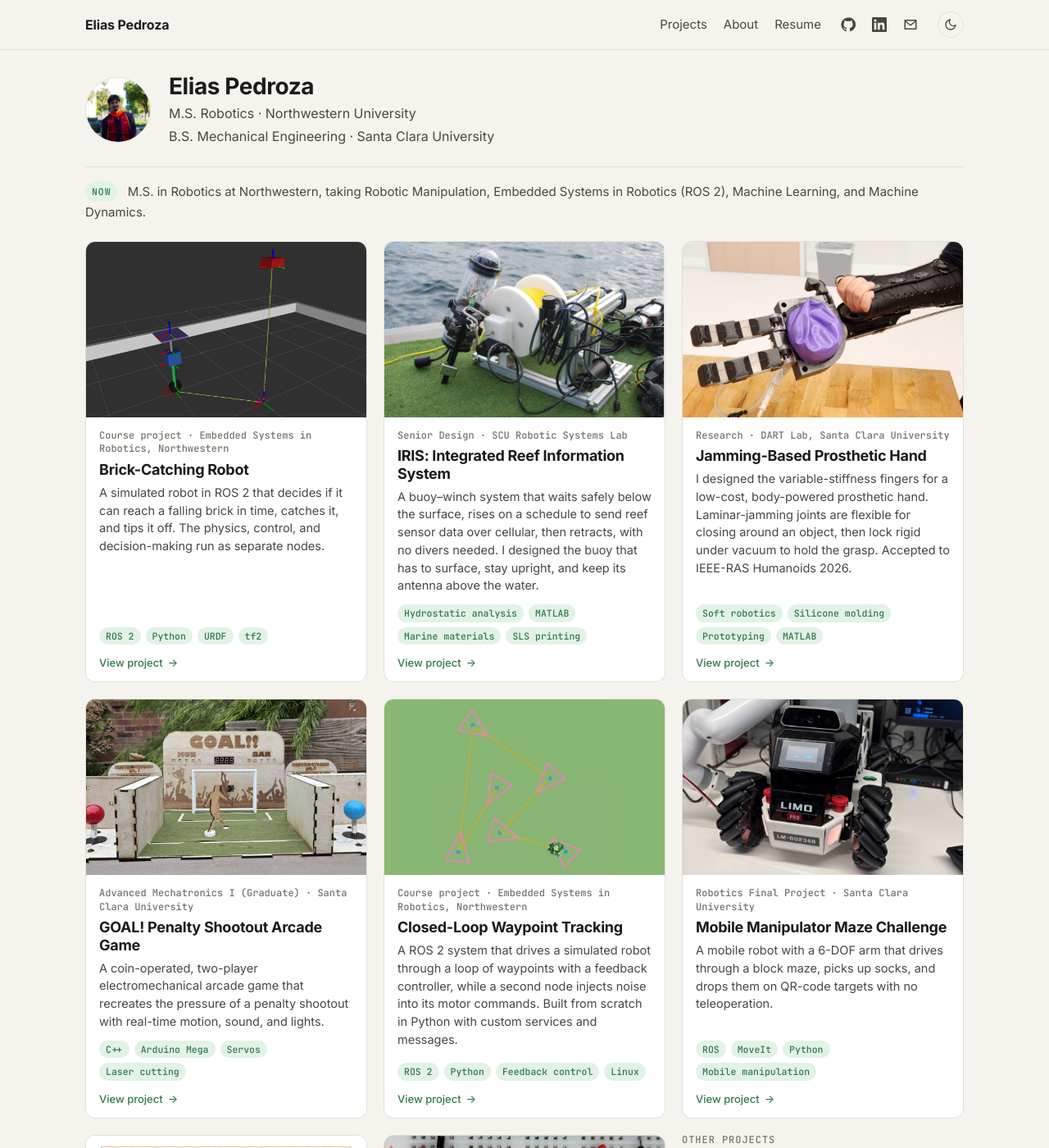
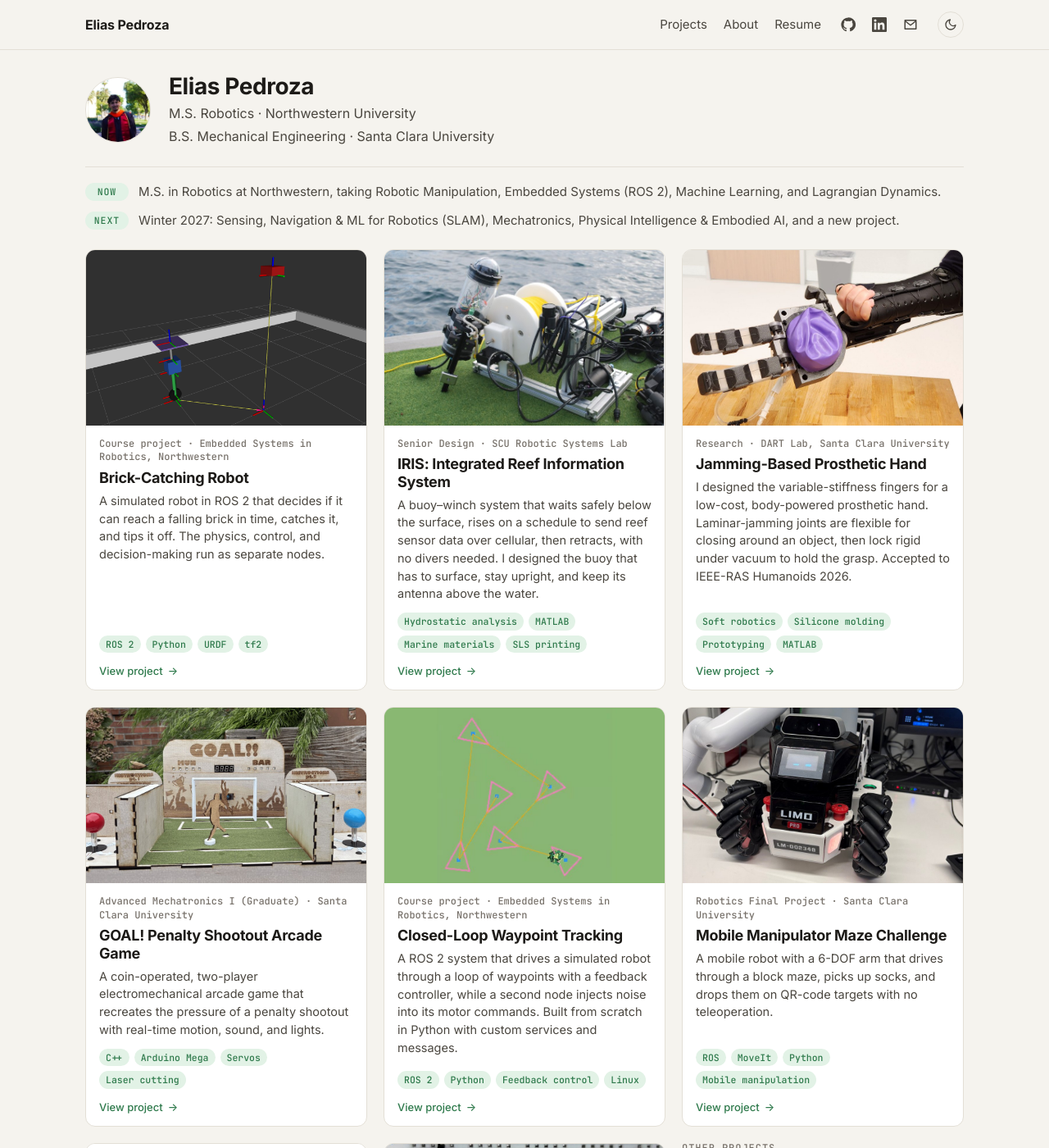
Before and after one commit to eliasrpedroza/eliasrpedroza.github.io, a Jekyll site: the page built from index.html, in a window 1280 px wide and 1400 px high. Shown: the whole window at 82% size. Built offline with Jekyll 4.4.1, drawn with Linux system fonts in a browser that asks for light colours.

Commit message:
Add Next quarter line

```diff
--- a/assets/css/style.css
+++ b/assets/css/style.css
@@ -136,9 +136,11 @@ h1, h2, h3 { line-height: 1.2; letter-spacing: -0.015em; }
 
 /* "Now" line above the project grid */
 .now-note { margin: 0 0 22px; padding-top: 18px; border-top: 1px solid var(--line); color: var(--ink-2); font-size: 15px; }
+/* A second line (e.g. "Next") sits right under the first, sharing its top rule */
+.now-note + .now-note { margin-top: -12px; padding-top: 0; border-top: 0; }
 .now-note a { color: var(--accent); text-decoration: none; font-weight: 500; }
 .now-note a:hover { text-decoration: underline; }
-.now-label { font: 500 11.5px/1 var(--mono); text-transform: uppercase; letter-spacing: .08em; color: var(--accent); background: var(--accent-soft); padding: 5px 8px; border-radius: 999px; margin-right: 8px; vertical-align: 1px; }
+.now-label { font: 500 11.5px/1 var(--mono); text-transform: uppercase; letter-spacing: .08em; color: var(--accent); background: var(--accent-soft); padding: 5px 8px; border-radius: 999px; margin-right: 8px; vertical-align: 1px; display: inline-block; min-width: 4.6em; text-align: center; }
 
 .tags { list-style: none; padding: 0; margin: 0; display: flex; flex-wrap: wrap; gap: 6px; }
 .tags li {
--- a/index.html
+++ b/index.html
@@ -11,7 +11,8 @@ layout: default
 </section>
 
 <section id="projects" class="wrap">
-  <p class="now-note"><span class="now-label">Now</span> M.S. in Robotics at Northwestern, taking Robotic Manipulation, Embedded Systems in Robotics (ROS 2), Machine Learning, and Machine Dynamics.</p>
+  <p class="now-note"><span class="now-label">Now</span> M.S. in Robotics at Northwestern, taking Robotic Manipulation, Embedded Systems (ROS&nbsp;2), Machine Learning, and Lagrangian Dynamics.</p>
+  <p class="now-note"><span class="now-label">Next</span> Winter 2027: Sensing, Navigation &amp; ML for Robotics (SLAM), Mechatronics, Physical Intelligence &amp; Embodied AI, and a new project.</p>
 
   {% assign all = site.projects | sort: "order" %}
   {% assign compact_count = 0 %}{% assign regular_count = 0 %}{% for p in all %}{% if p.compact %}{% assign compact_count = compact_count | plus: 1 %}{% else %}{% assign regular_count = regular_count | plus: 1 %}{% endif %}{% endfor %}
```
Also changed, not shown: HOW-TO-EDIT.md (+1 -1 lines).
